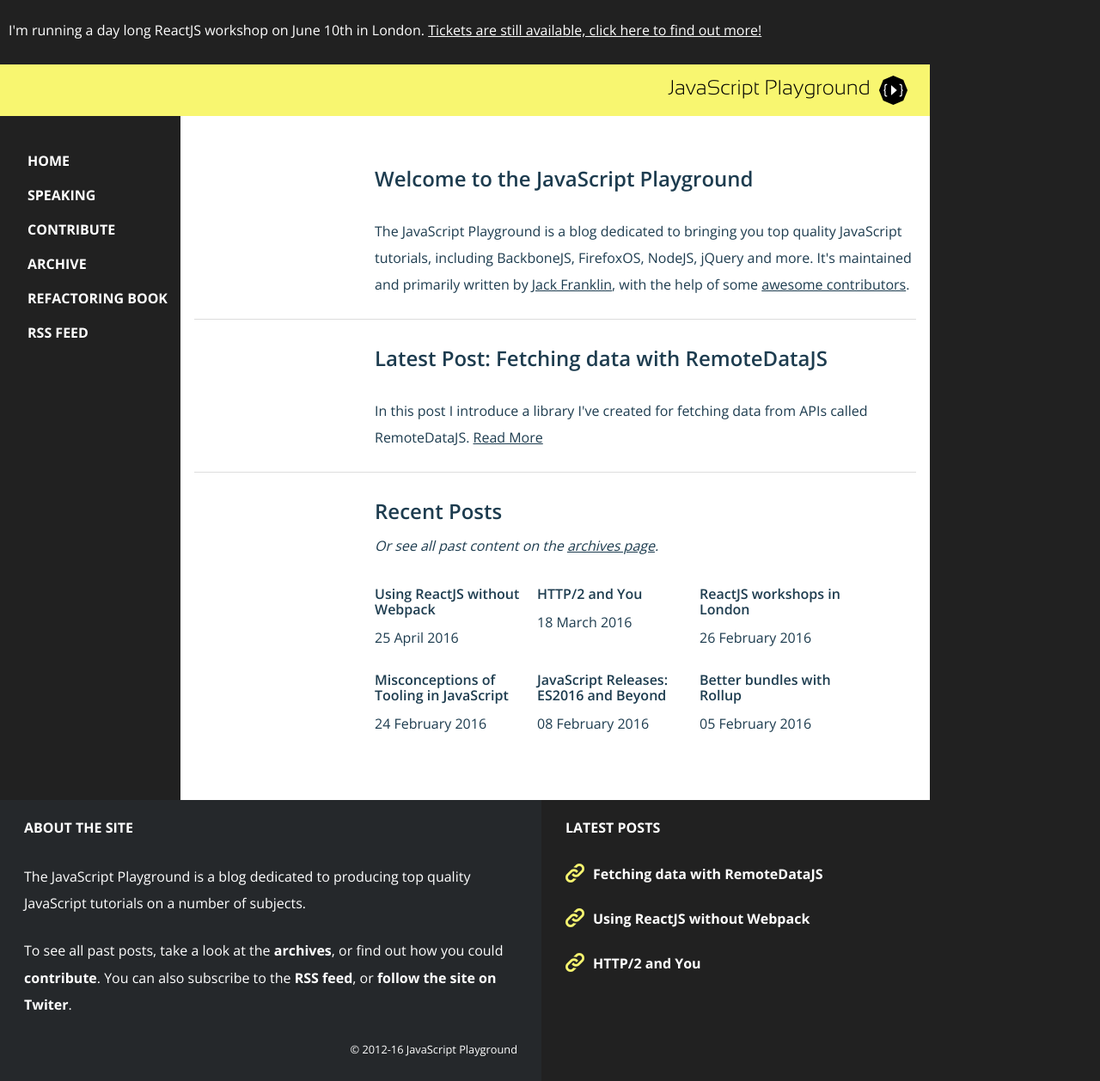
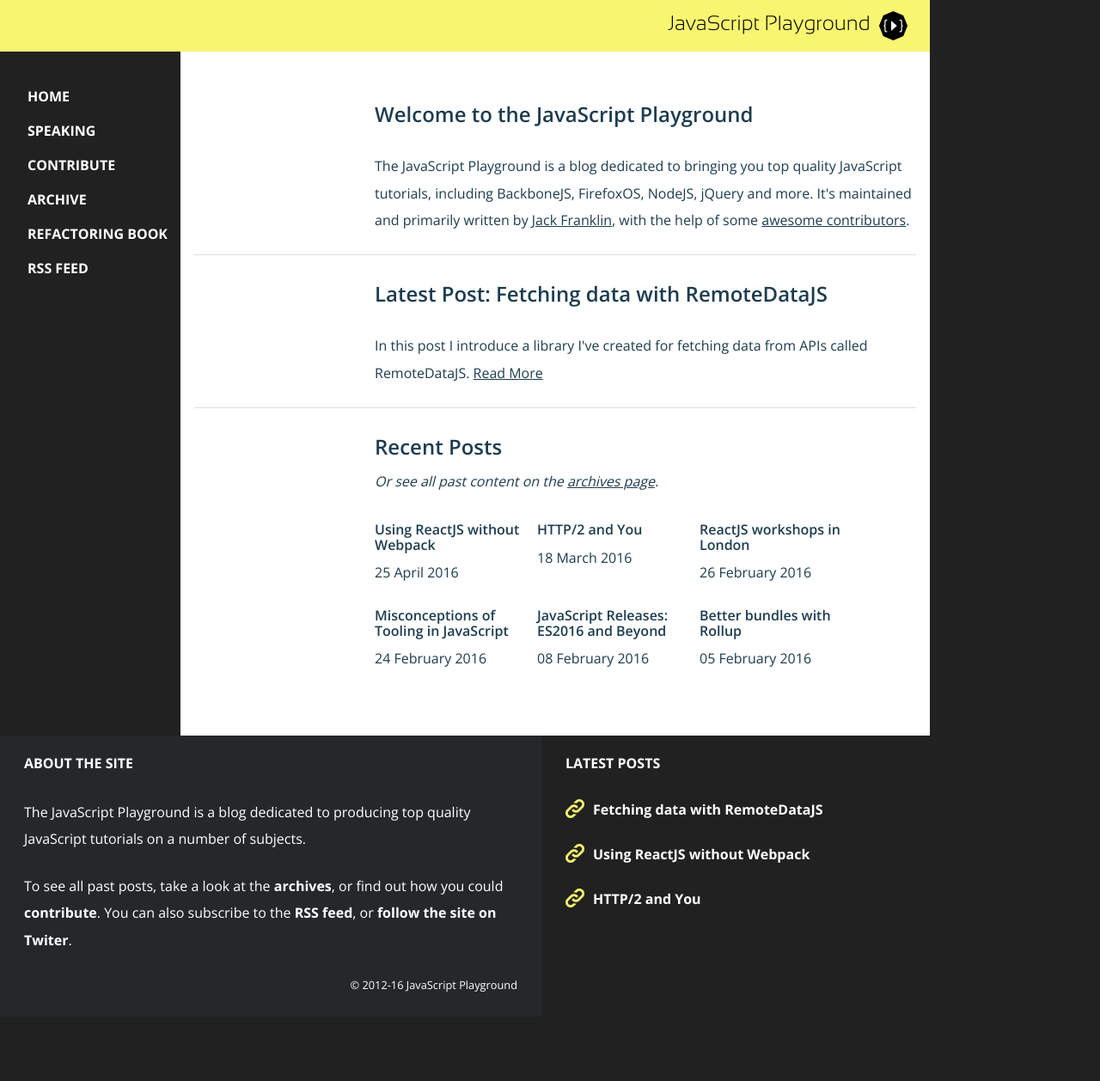
Before and after one commit to jackfranklin/javascriptplayground.com, a Jekyll site: the page built from index.html, in a window 1280 px wide. Shown: the whole page at 86% size. Built offline with Jekyll 4.4.1, drawn with Linux system fonts in a browser that asks for light colours; nearby versions of some CDN libraries; a script that is not in the unit is left out; comment, search, counter and statistics services are not loaded; after the commit the page ends 1183 px from its top, so only the background shows below that.

Commit message:
Remove workshop banner

```diff
--- a/_layouts/default.html
+++ b/_layouts/default.html
@@ -13,9 +13,6 @@
     <link href="/css/styles.css" rel="stylesheet" />
   </head>
   <body>
-    <div class="notification">
-      <p>I'm running a day long ReactJS workshop on June 10th in London. <a href="http://www.whiteoctoberevents.co.uk/event/reactjs-workshop-june-16/">Tickets are still available, click here to find out more!</a></p>
-    </div>
     <header class="site-header clearfix" role="banner">
       <a href="#" class="menu-icon"><img src="/img/menu.png" /></a>
       <h1 class="brand-name"><a href="/">JavaScript Playground</a></h1>
```
